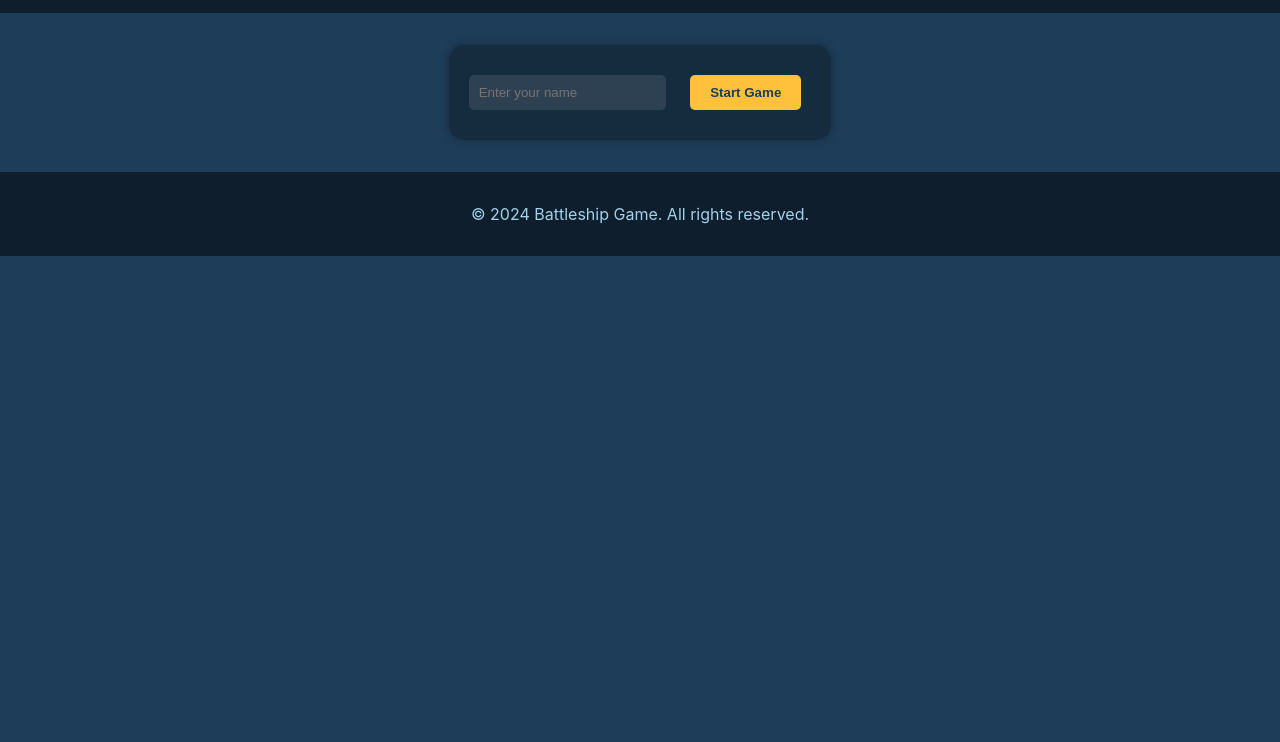
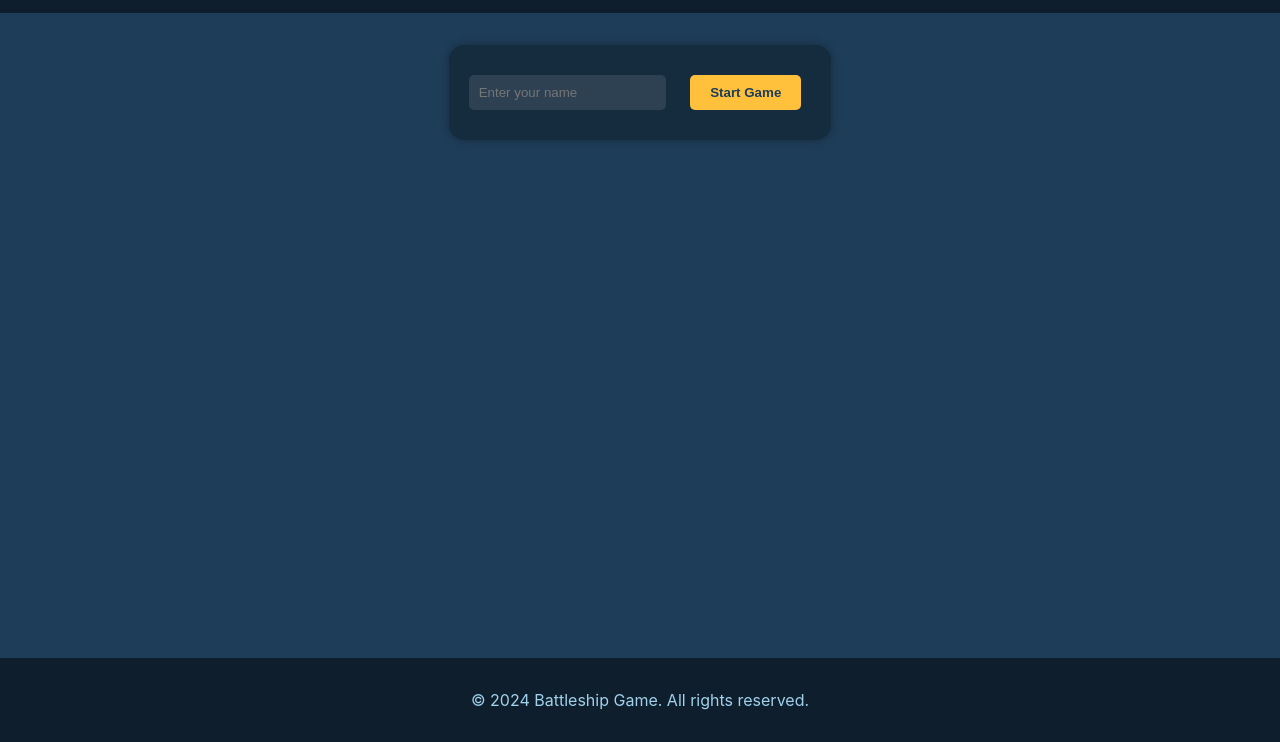
Before and after one commit to Vick606/Battleship, a website built with webpack: page src/index.html in a window 1280 px wide. Shown: the part 58-800 px from the top of the page. Built offline with nearby package versions, Linux system fonts and the light colour scheme.

Commit message:
Update main.css to ensure all elements are displayed properly

```diff
--- a/src/styles/main.css
+++ b/src/styles/main.css
@@ -13,6 +13,9 @@ body {
   color: var(--light-blue);
   margin: 0;
   padding: 0;
+  min-height: 100vh;
+  display: flex;
+  flex-direction: column;
 }
 
 header {
@@ -27,6 +30,7 @@ h1 {
 }
 
 main {
+  flex: 1;
   display: flex;
   flex-direction: column;
   align-items: center;
@@ -52,6 +56,7 @@ main {
   background-color: rgba(255, 255, 255, 0.1);
   padding: 10px;
   border-radius: 10px;
+  margin-top: 1rem;
 }
 
 .cell {
```
